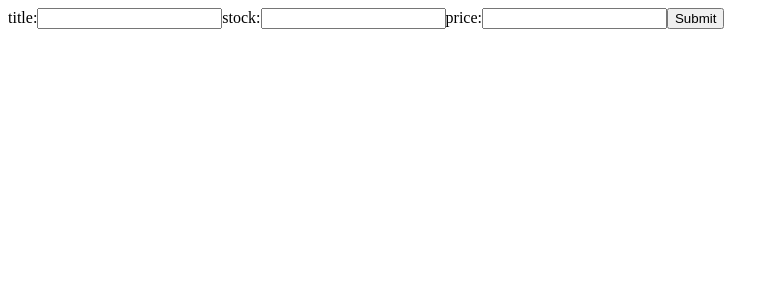
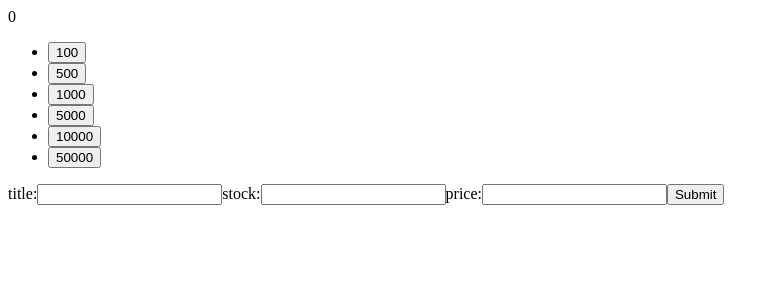
Before and after one commit to rosd89/the-colors, a React (Create React App) app in the folder duckhee/vendingMachine_2/vm2/: page / in a window 1280 px wide. Shown: the top 300 px of the page, without its empty margins (0-779 px from the left). Built offline with nearby package versions, Linux system fonts and the light colour scheme.

Commit message:
[Create] put money in vendingmachine

```diff
--- a/duckhee/vendingMachine_2/vm2/src/App.js
+++ b/duckhee/vendingMachine_2/vm2/src/App.js
@@ -1,6 +1,7 @@
 import React, { Component } from "react";
-import RegistItem from './components/RegistItem';
-import DisplayItem from './components/DisplayItem';
+import RegistItem from "./components/RegistItem";
+import DisplayItem from "./components/DisplayItem";
+import Payment from "./components/Payment";
 import "./App.css";
 
 class App extends Component {
@@ -8,12 +9,14 @@ class App extends Component {
     super(props);
 
     this.state = {
+      balance: 0,
       data: [],
       displayItemList: []
     };
 
     this.handleRegist = this.handleRegist.bind(this);
     this.handleDisplay = this.handleDisplay.bind(this);
+    this.handlePutMoney = this.handlePutMoney.bind(this);
   }
 
   handleRegist(newItem) {
@@ -42,10 +45,20 @@ class App extends Component {
     });
   }
 
+  handlePutMoney(newBalance) {
+    this.setState({
+      balance: newBalance
+    });
+  }
+
   render() {
     return (
       <div className="app">
         <DisplayItem displayItemList={this.state.displayItemList} />
+        <Payment
+          onPutMoney={this.handlePutMoney}
+          balance={this.state.balance}
+        />
         <RegistItem
           onRegist={this.handleRegist}
           onDisplay={this.handleDisplay}
--- a/duckhee/vendingMachine_2/vm2/src/components/DisplayItem.js
+++ b/duckhee/vendingMachine_2/vm2/src/components/DisplayItem.js
@@ -1,7 +1,6 @@
-import React, { Component } from 'react';
+import React from "react";
 
 const DisplayItem = ({ displayItemList }) => {
-  console.log(displayItemList);
   return displayItemList.map((item, index) => (
     <li key={index}>
       <span>{item.title}</span>
--- a/duckhee/vendingMachine_2/vm2/src/components/ItemList.js
+++ b/duckhee/vendingMachine_2/vm2/src/components/ItemList.js
@@ -1,4 +1,4 @@
-import React, { Component } from 'react';
+import React from "react";
 
 const ItemList = ({ registedItemList, onDisplay }) => {
   const handleClick = id => {
--- /dev/null
+++ b/duckhee/vendingMachine_2/vm2/src/components/Payment.js
@@ -0,0 +1,19 @@
+import React from "react";
+import PaymentItems from "./PaymentItems";
+
+const Payment = ({ balance, onPutMoney }) => {
+  const handleClick = e => {
+    const newBalance = +balance + +e.target.value;
+    onPutMoney(newBalance);
+  };
+  return (
+    <div>
+      <div className="payment__balance">{balance}</div>
+      <ul>
+        <PaymentItems onClick={handleClick} />
+      </ul>
+    </div>
+  );
+};
+
+export default Payment;
--- /dev/null
+++ b/duckhee/vendingMachine_2/vm2/src/components/PaymentItems.js
@@ -0,0 +1,18 @@
+import React from "react";
+
+const MoneyAmount = [100, 500, 1000, 5000, 10000, 50000];
+
+const PaymentItems = ({ onClick }) => {
+  const handleClick = money => {
+    onClick(money);
+  };
+  return MoneyAmount.map(money => (
+    <li key={money}>
+      <button value={money} type="button" onClick={handleClick}>
+        {money}
+      </button>
+    </li>
+  ));
+};
+
+export default PaymentItems;
```
